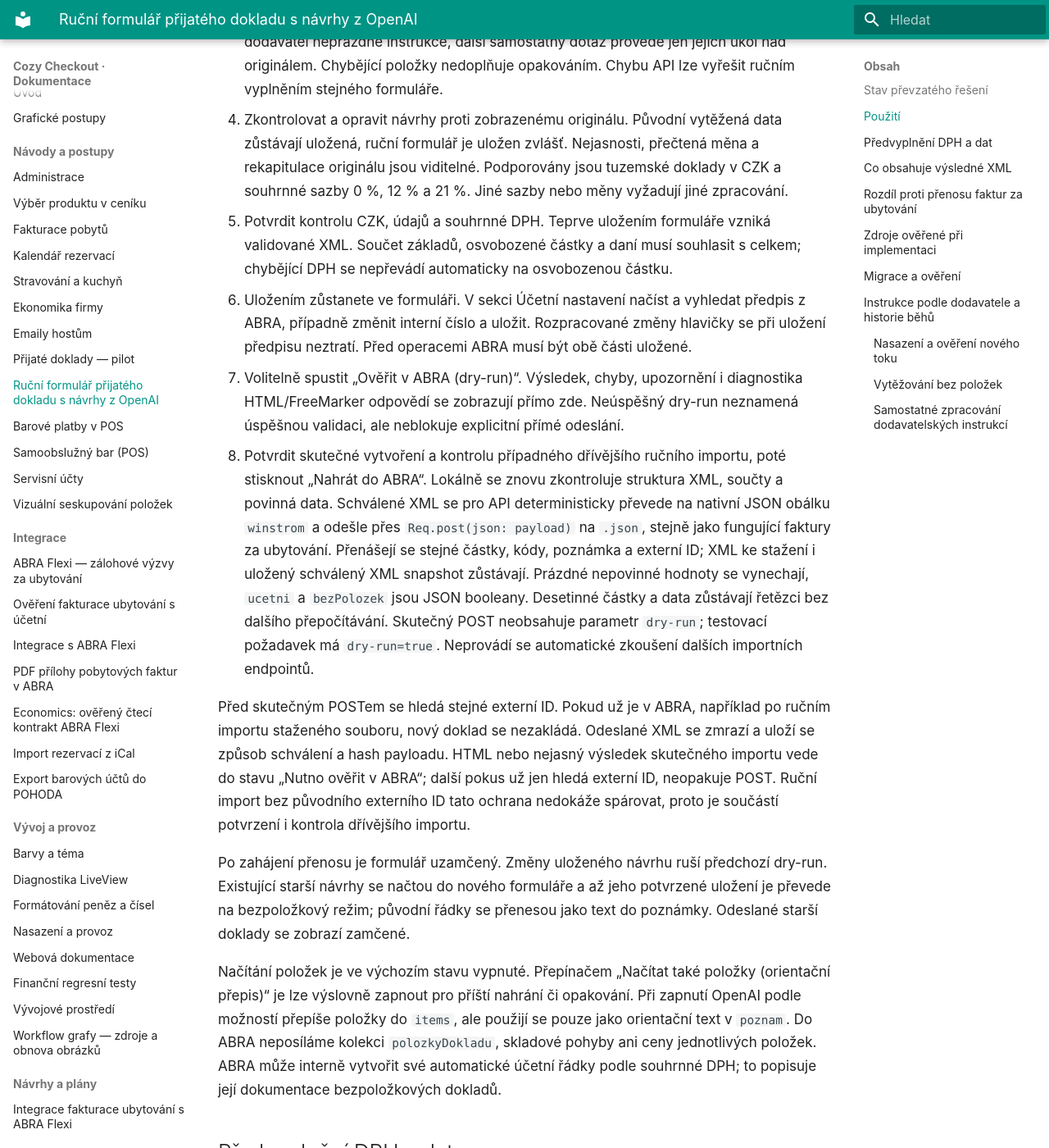
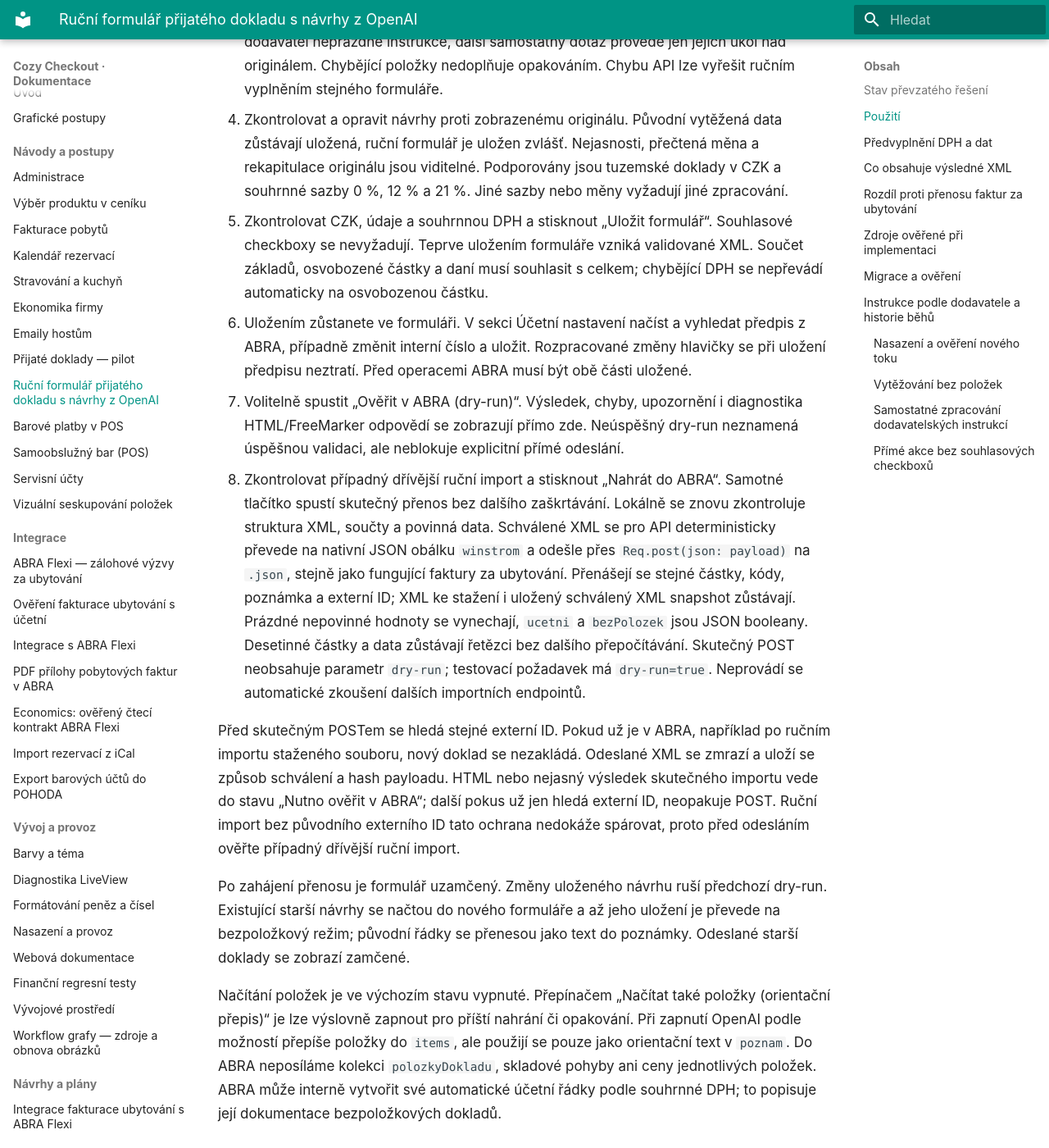
Before and after one commit to michalhorcic/cozy-checkout, an MkDocs documentation site: the page built from docs/features/INCOMING_DOCUMENT_FORM.md, in a window 1280 px wide and 1400 px high, scrolled down 968 px. Shown: the whole window at 82% size. Built offline with MkDocs 1.6.1 and Material for MkDocs 9.7.7, drawn with Linux system fonts in a browser that asks for light colours; some of the changed text lies outside the part shown.

Commit message:
Remove consent checkboxes from incoming document actions

```diff
--- a/docs/features/INCOMING_DOCUMENT_FORM.md
+++ b/docs/features/INCOMING_DOCUMENT_FORM.md
@@ -7,7 +7,7 @@ kódu, ale nemá přístupnou routu. Jeho položkové kontroly a kontextové API
 
 Formulář používá stejné tři vzory, připojení ABRA, soukromé originály, OpenAI
 Responses API a Oban worker. Obsahuje účetní předpis, volitelný dry-run, stažení
-XML i potvrzené přímé odeslání; není potřeba přecházet na další obrazovku.
+XML i přímé odeslání tlačítkem; není potřeba přecházet na další obrazovku.
 
 ## Stav převzatého řešení
 
@@ -33,7 +33,8 @@ zpracovávaného dokladu, nikoliv oslabením kontroly položkového režimu.
    zůstávají uložená, ruční formulář je uložen zvlášť. Nejasnosti, přečtená měna a
    rekapitulace originálu jsou viditelné. Podporovány jsou tuzemské doklady v CZK
    a souhrnné sazby 0 %, 12 % a 21 %. Jiné sazby nebo měny vyžadují jiné zpracování.
-5. Potvrdit kontrolu CZK, údajů a souhrnné DPH. Teprve uložením formuláře vzniká
+5. Zkontrolovat CZK, údaje a souhrnnou DPH a stisknout „Uložit formulář“.
+   Souhlasové checkboxy se nevyžadují. Teprve uložením formuláře vzniká
    validované XML. Součet základů, osvobozené částky a daní musí souhlasit s celkem;
    chybějící DPH se nepřevádí automaticky na osvobozenou částku.
 6. Uložením zůstanete ve formuláři. V sekci Účetní nastavení načíst a vyhledat
@@ -43,8 +44,9 @@ zpracovávaného dokladu, nikoliv oslabením kontroly položkového režimu.
 7. Volitelně spustit „Ověřit v ABRA (dry-run)“. Výsledek, chyby, upozornění i
    diagnostika HTML/FreeMarker odpovědí se zobrazují přímo zde. Neúspěšný dry-run
    neznamená úspěšnou validaci, ale neblokuje explicitní přímé odeslání.
-8. Potvrdit skutečné vytvoření a kontrolu případného dřívějšího ručního importu,
-   poté stisknout „Nahrát do ABRA“. Lokálně se znovu zkontroluje struktura XML,
+8. Zkontrolovat případný dřívější ruční import a stisknout „Nahrát do ABRA“.
+   Samotné tlačítko spustí skutečný přenos bez dalšího zaškrtávání. Lokálně se
+   znovu zkontroluje struktura XML,
    součty a povinná data. Schválené XML se pro API deterministicky převede na
    nativní JSON obálku `winstrom` a odešle přes `Req.post(json: payload)` na `.json`,
    stejně jako fungující faktury za ubytování. Přenášejí se stejné částky, kódy,
@@ -59,11 +61,11 @@ po ručním importu staženého souboru, nový doklad se nezakládá. Odeslané
 zmrazí a uloží se způsob schválení a hash payloadu. HTML nebo nejasný výsledek
 skutečného importu vede do stavu „Nutno ověřit v ABRA“; další pokus už jen hledá
 externí ID, neopakuje POST. Ruční import bez původního externího ID tato ochrana
-nedokáže spárovat, proto je součástí potvrzení i kontrola dřívějšího importu.
+nedokáže spárovat, proto před odesláním ověřte případný dřívější ruční import.
 
 Po zahájení přenosu je formulář uzamčený. Změny uloženého návrhu ruší předchozí
 dry-run. Existující starší návrhy se načtou do nového formuláře a až jeho
-potvrzené uložení je převede na bezpoložkový režim; původní řádky se přenesou jako
+uložení je převede na bezpoložkový režim; původní řádky se přenesou jako
 text do poznámky. Odeslané starší doklady se zobrazí zamčené.
 
 Načítání položek je ve výchozím stavu vypnuté. Přepínačem „Načítat také položky
@@ -107,8 +109,8 @@ splatnosti a účetnímu období. Tlačítko „Doplnit prázdná data“ použ
 data ve formuláři a chybějící zdrojová data převezme z vytěženého originálu.
 Vyplňuje jen prázdná pole, ručně upravená data zachová; funguje tedy i u staršího
 uloženého návrhu, který má všechna data prázdná.
-Každé použití předvyplnění označí návrh jako změněný a zruší zaškrtnutou kontrolu.
-Před dry-runem či přenosem je potřeba změny potvrdit a uložit.
+Každé použití předvyplnění označí návrh jako změněný.
+Před dry-runem či přenosem je potřeba změny uložit; další zaškrtávání není potřeba.
 
 ## Co obsahuje výsledné XML
 
@@ -212,8 +214,9 @@ Neznámá, zahraniční nebo nejednoznačná identita pokračuje společným zad
 Chyba HTTP či neplatná JSON odpověď první fáze naopak běh ukončí.
 
 Existující profil lze vyhledat podle názvu, IČO i DIČ. Výběr sám nemění hlavičku
-ani nespouští AI. Pro nový profil obsluha samostatně potvrdí identitu, zemi a klíč
-(české IČO nebo ručně potvrzené DIČ včetně prefixu země). Nevznikají automatické
+ani nespouští AI. Pro nový profil obsluha vyplní identitu, zemi a klíč
+(české IČO nebo ručně zvolené DIČ včetně prefixu země) a profil uloží tlačítkem,
+bez souhlasového checkboxu. Nevznikají automatické
 prázdné profily. Instrukce mají limit 8 000 znaků a mohou být prázdné.
 
 - **Uložit instrukce pro příště** mění jen profil, bez AI a bez změny dokladu.
@@ -238,8 +241,8 @@ nejsou AI akce dostupné, ruční formulář a editor budoucích instrukcí zůs
 Oprava IČO či názvu ve finanční hlavičce nikdy nepřepisuje profil.
 
 Obsahová fáze nesmí přepojit identitu na jiný profil. Při jiném IČO nebo DIČ se
-zobrazí rozpor a před uložením formuláře je potřeba zvlášť potvrdit jeho kontrolu
-proti originálu. Instrukce nevytvářejí účetní pravidla; společná pravidla,
+zobrazí rozpor k ověření proti originálu; uložení proběhne přímo tlačítkem
+bez dalšího checkboxu. Instrukce nevytvářejí účetní pravidla; společná pravidla,
 strukturovaný kontrakt, deterministická kontrola částek a ruční přenos zůstávají.
 
 Každý běh uchovává identitu, kontrakty jednotlivých volání, přesné společné
@@ -323,7 +326,7 @@ u požadovaného pole vrátí null, aplikace smaže původní obecný odhad; nev
 potichu k chybnému číslu. Ostatní údaje, data, částky a položky zůstanou zachované.
 Sloučený přepis znovu projde kontrolou struktury a pak stávajícími ručními
 kontrolami formuláře. Změna IČO/DIČ neaktualizuje profil a zachovává výstrahu
-rozporu identity s nutností samostatného potvrzení. Citovaný text pomáhá kontrole,
+rozporu identity k ruční kontrole. Citovaný text pomáhá kontrole,
 není nezávislým důkazem správnosti modelu.
 
 Historie i sekce dodavatele zobrazují samostatnou odpověď a citaci zdroje;
@@ -347,3 +350,13 @@ samostatného volání, obnovu po obecném čtení, nejistou rezervaci, souběh
 výsledek. Lokálně testy nebyly spuštěny; výsledky CI ověří uživatel. Kompilace
 aplikace i změněných testovacích modulů a formátování byly ověřeny. Živá OpenAI
 ani ABRA nebyla volána; přesnost na skutečných dokladech ještě vyžaduje pilot.
+
+### Přímé akce bez souhlasových checkboxů
+
+Uložení hlavičky, uložení instrukcí i odeslání do ABRA probíhá příslušným tlačítkem.
+Odstraněny jsou checkboxy kontroly údajů/DPH, potvrzení identity, potvrzení profilu
+a souhlasu se skutečným importem. Přepínač načítání položek zůstává funkční volbou.
+Varování o rozdílné identitě zůstává viditelné. Validace částek a povinných údajů,
+kontrola neuložených změn, optimistické zámky, admin PIN, kontrola externího ID,
+nejistého přenosu a neměnnost odeslaného XML zůstávají aktivní. Tlačítko odeslání
+se nevolá automaticky po uložení nebo vytěžení. Změna nevyžaduje migraci.
```
Also changed, not shown: other parts of docs/features/INCOMING_DOCUMENT_FORM.md (+1 -1 lines), 2 other files.
